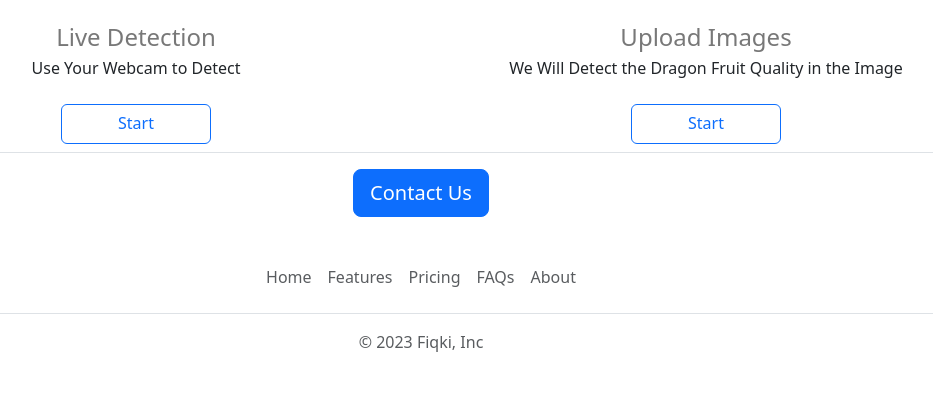
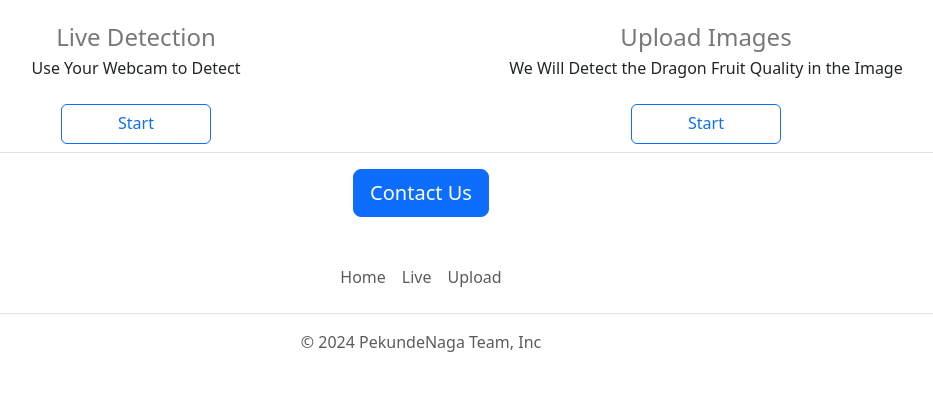
Before and after one commit to FiqkiH/pekundenaga_old_ui, a Flask app: page / in a window 1280 px wide. Shown: the part 799-1209 px from the top of the page, without its empty margins (219-1152 px from the left). Run offline with Flask 3, Linux system fonts and the light colour scheme.

Commit message:
Modified home and footer, delete unnecessary things from previous cloned project

```diff
--- a/app.py
+++ b/app.py
@@ -2,36 +2,9 @@ from flask import Flask, render_template, jsonify
 
 app = Flask(__name__)
 
-JOBS = [
-  {
-    'id': 1,
-    'title': 'Data Analyst',
-    'location': 'Jakarta, Indonesia',
-    'salary': 'Rp. 1.000.000'
-  },
-  {
-    'id': 2,
-    'title': 'Data Scientist',
-    'location': 'Jakarta, Indonesia',
-    'salary': 'Rp. 1.500.000'
-  },
-  {
-    'id': 3,
-    'title': 'Data Engineer',
-    'location': 'Bandung, Indonesia'
-  },
-  {
-    'id': 4,
-    'title': 'Data Munger',
-    'location': 'Tegal, Indonesia',
-    'salary': 'Rp. 1.000.000'
-  }
-]
-
 @app.route("/")
 def hello_world():
-  return render_template("home.html",
-                         jobs = JOBS)
+  return render_template("home.html")
 
 if __name__ == "__main__":
   app.run(host='0.0.0.0', debug = True)
--- a/templates/footer.html
+++ b/templates/footer.html
@@ -2,11 +2,9 @@
   <footer class="py-3 my-4">
     <ul class="nav justify-content-center border-bottom pb-3 mb-3">
       <li class="nav-item"><a target="_blank" href="https://www.google.com" class="nav-link px-2 text-body-secondary">Home</a></li>
-      <li class="nav-item"><a target="_blank" href="https://www.youtube.com" class="nav-link px-2 text-body-secondary">Features</a></li>
-      <li class="nav-item"><a target="_blank" href="https://www.instagram.com" class="nav-link px-2 text-body-secondary">Pricing</a></li>
-      <li class="nav-item"><a target="_blank" href="https://www.tiktok.com" class="nav-link px-2 text-body-secondary">FAQs</a></li>
-      <li class="nav-item"><a target="_blank" href="https://www.twitter.com" class="nav-link px-2 text-body-secondary">About</a></li>
+      <li class="nav-item"><a target="_blank" href="https://www.youtube.com" class="nav-link px-2 text-body-secondary">Live</a></li>
+      <li class="nav-item"><a target="_blank" href="https://www.instagram.com" class="nav-link px-2 text-body-secondary">Upload</a></li>
     </ul>
-    <p class="text-center text-body-secondary">&copy; 2023 Fiqki, Inc</p>
+    <p class="text-center text-body-secondary">&copy; 2024 PekundeNaga Team, Inc</p>
   </footer>
 </div>
--- a/templates/home.html
+++ b/templates/home.html
@@ -5,6 +5,7 @@
     <meta charset='utf-8'>
     <meta name='viewport' content = 'width=device-width, initial-scale=1'>
     <link href="https://cdn.jsdelivr.net/npm/bootstrap@5.3.2/dist/css/bootstrap.min.css" rel="stylesheet" integrity="sha384-T3c6CoIi6uLrA9TneNEoa7RxnatzjcDSCmG1MXxSR1GAsXEV/Dwwykc2MPK8M2HN" crossorigin="anonymous">
+    <link rel="icon" href="static/logo_pekundenaga.png" type="image/x-icon"/>
     <style>
       #banner {
         height: 360px;
```
Also changed, not shown: templates/jobitem.html (deleted, +0 -18 lines).
